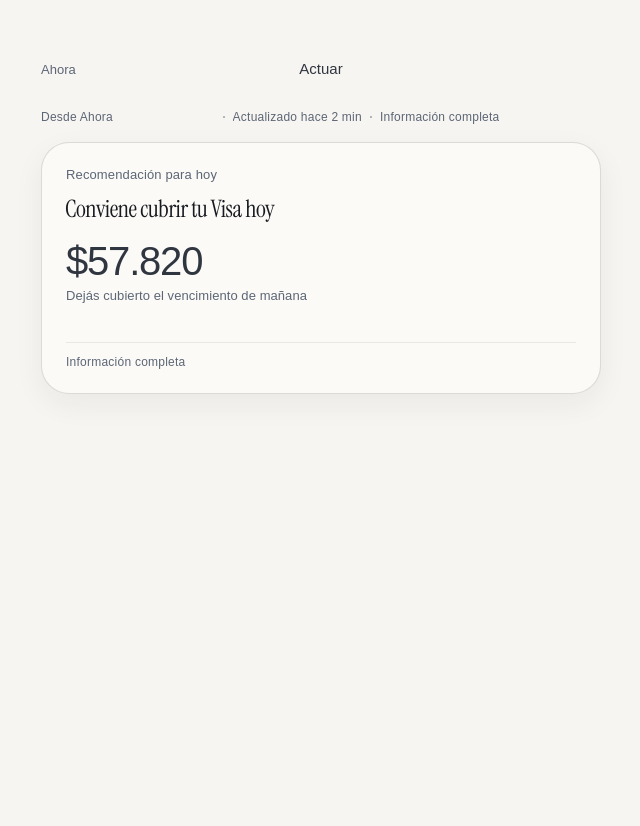
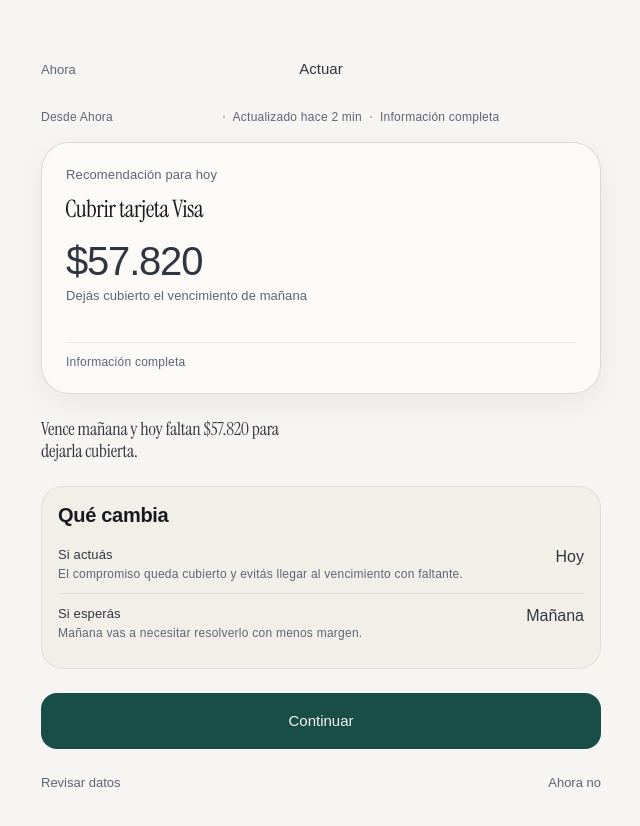
Before and after one commit to 7Francus7/Doleth, a Next.js app: page /actuar in a window 1280 px wide. Shown: the top 826 px of the page, without its empty margins (319-959 px from the left). Before the commit the page ends 800 px from the top, so only its background shows below. Built offline with nearby package versions, Linux system fonts and the light colour scheme; a web font is replaced by a local one.

Commit message:
feat: assemble actuar recommendation screen

```diff
--- a/src/features/act/ActPage.module.css
+++ b/src/features/act/ActPage.module.css
@@ -6,6 +6,7 @@
   display: flex;
   max-width: 35rem;
   flex-direction: column;
+  padding-bottom: var(--space-72);
 }
 
 .navigation {
@@ -78,6 +79,57 @@
   margin-top: auto;
 }
 
+.reason {
+  max-width: 34ch;
+  margin: var(--space-24) 0 0;
+  color: var(--color-text-primary);
+  font-family: var(--font-instrument-serif);
+  font-size: var(--type-heading-s-size);
+  font-weight: 400;
+  letter-spacing: var(--type-heading-s-tracking);
+  line-height: var(--type-heading-s-line);
+}
+
+.impact {
+  gap: var(--space-8);
+  margin-top: var(--space-24);
+}
+
+.impactRows,
+.impactUnit {
+  display: flex;
+  width: 100%;
+  flex-direction: column;
+}
+
+.impactRow {
+  align-items: flex-start;
+}
+
+.decision {
+  display: flex;
+  width: 100%;
+  flex-direction: column;
+  gap: var(--space-12);
+  margin-top: var(--space-24);
+}
+
+.secondaryActions {
+  display: flex;
+  min-height: calc(var(--space-40) + var(--space-4));
+  align-items: center;
+  justify-content: space-between;
+  gap: var(--space-24);
+}
+
+.secondaryActions a {
+  min-height: calc(var(--space-40) + var(--space-4));
+  align-items: center;
+  color: var(--color-text-secondary);
+  font-size: var(--type-label-m-size);
+  line-height: var(--type-label-m-line);
+}
+
 @media (max-width: 359px) {
   .canvas {
     padding-top: max(var(--space-20), env(safe-area-inset-top));
@@ -93,4 +145,9 @@
     min-height: 14rem;
     padding: var(--space-20);
   }
+
+  .impactRow {
+    flex-direction: column;
+    gap: var(--space-8);
+  }
 }
--- a/src/features/act/ActPage.tsx
+++ b/src/features/act/ActPage.tsx
@@ -1,7 +1,10 @@
+import { FinancialRow } from "../../design-system/composites/FinancialRow";
 import { SystemRail } from "../../design-system/composites/SystemRail";
+import { Button } from "../../design-system/primitives/Button";
 import { Divider } from "../../design-system/primitives/Divider";
 import { Label } from "../../design-system/primitives/Label";
 import { NumericValue } from "../../design-system/primitives/NumericValue";
+import { SectionTitle } from "../../design-system/primitives/SectionTitle";
 import { Surface } from "../../design-system/primitives/Surface";
 import { TextLink } from "../../design-system/primitives/TextLink";
 import type { ActViewModel } from "./model";
@@ -44,6 +47,39 @@
             {model.recommendation.confidenceLabel}
           </Label>
         </Surface>
+
+        <p className={styles.reason}>{model.reason}</p>
+
+        <Surface
+          border="subtle"
+          className={styles.impact}
+          padding="sm"
+          radius="lg"
+          tone="base"
+        >
+          <SectionTitle title={model.impact.title} />
+          <div className={styles.impactRows}>
+            {model.impact.rows.map((row, index) => (
+              <div className={styles.impactUnit} key={row.label}>
+                {index > 0 ? <Divider /> : null}
+                <FinancialRow {...row} className={styles.impactRow!} />
+              </div>
+            ))}
+          </div>
+        </Surface>
+
+        <div className={styles.decision}>
+          <Button kind="primary" size="lg" width="fill">
+            {model.decision.primaryLabel}
+          </Button>
+          <div className={styles.secondaryActions}>
+            {model.decision.secondaryActions.map((action) => (
+              <TextLink href={action.href} key={action.label} kind="standalone">
+                {action.label}
+              </TextLink>
+            ))}
+          </div>
+        </div>
       </div>
     </main>
   );
--- a/src/features/act/fixtures/recommendationAct.fixture.ts
+++ b/src/features/act/fixtures/recommendationAct.fixture.ts
@@ -13,7 +13,7 @@
   },
   recommendation: {
     stateLabel: "Recomendación para hoy",
-    conclusion: "Conviene cubrir tu Visa hoy",
+    conclusion: "Cubrir tarjeta Visa",
     amount: {
       value: "57.820",
       prefix: "$",
@@ -25,4 +25,30 @@
     consequence: "Dejás cubierto el vencimiento de mañana",
     confidenceLabel: "Información completa",
   },
+  reason: "Vence mañana y hoy faltan $57.820 para dejarla cubierta.",
+  impact: {
+    title: "Qué cambia",
+    rows: [
+      {
+        label: "Si actuás",
+        supportingLabel:
+          "El compromiso queda cubierto y evitás llegar al vencimiento con faltante.",
+        value: "Hoy",
+        density: "compact",
+      },
+      {
+        label: "Si esperás",
+        supportingLabel: "Mañana vas a necesitar resolverlo con menos margen.",
+        value: "Mañana",
+        density: "compact",
+      },
+    ],
+  },
+  decision: {
+    primaryLabel: "Continuar",
+    secondaryActions: [
+      { href: "/ahora#evidence", label: "Revisar datos" },
+      { href: "/ahora", label: "Ahora no" },
+    ],
+  },
 } satisfies ActViewModel;
--- a/src/features/act/model/ActViewModel.ts
+++ b/src/features/act/model/ActViewModel.ts
@@ -1,4 +1,5 @@
 import type { NumericValueProps } from "../../../design-system/primitives/NumericValue";
+import type { FinancialRowProps } from "../../../design-system/composites/FinancialRow";
 import type { SystemRailProps } from "../../../design-system/composites/SystemRail";
 
 export interface ActViewModel {
@@ -18,4 +19,16 @@
     consequence: string;
     confidenceLabel: string;
   };
+  reason: string;
+  impact: {
+    title: string;
+    rows: readonly [FinancialRowProps, FinancialRowProps];
+  };
+  decision: {
+    primaryLabel: string;
+    secondaryActions: readonly [
+      { href: string; label: string },
+      { href: string; label: string },
+    ];
+  };
 }
```
